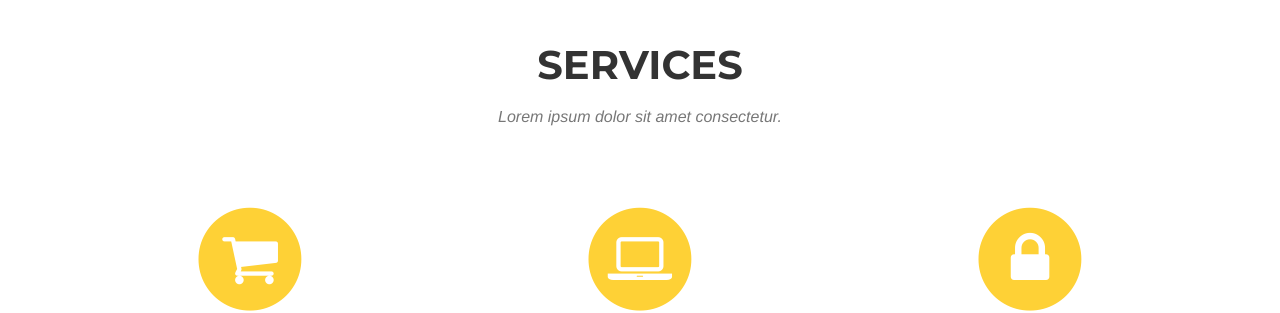
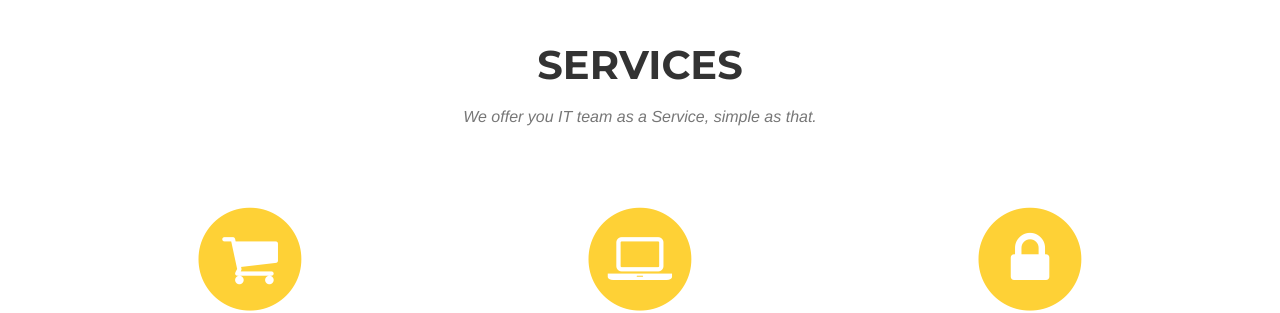
Before and after one commit to ijadait/ijadait.github.io, a Jekyll site: the page built from index.html, in a window 1280 px wide and 900 px high, scrolled down 788 px. Shown: the part 152-465 px from the top of the window. Built offline with Jekyll 4.4.1, drawn with Linux system fonts in a browser that asks for light colours; some web fonts are replaced.

Commit message:
Updated services.html

```diff
--- a/_includes/services.html
+++ b/_includes/services.html
@@ -4,7 +4,7 @@
             <div class="row">
                 <div class="col-lg-12 text-center">
                     <h2 class="section-heading">Services</h2>
-                    <h3 class="section-subheading text-muted">Lorem ipsum dolor sit amet consectetur.</h3>
+                    <h3 class="section-subheading text-muted">We offer you IT team as a Service, simple as that.</h3>
                 </div>
             </div>
             <div class="row text-center">
```
